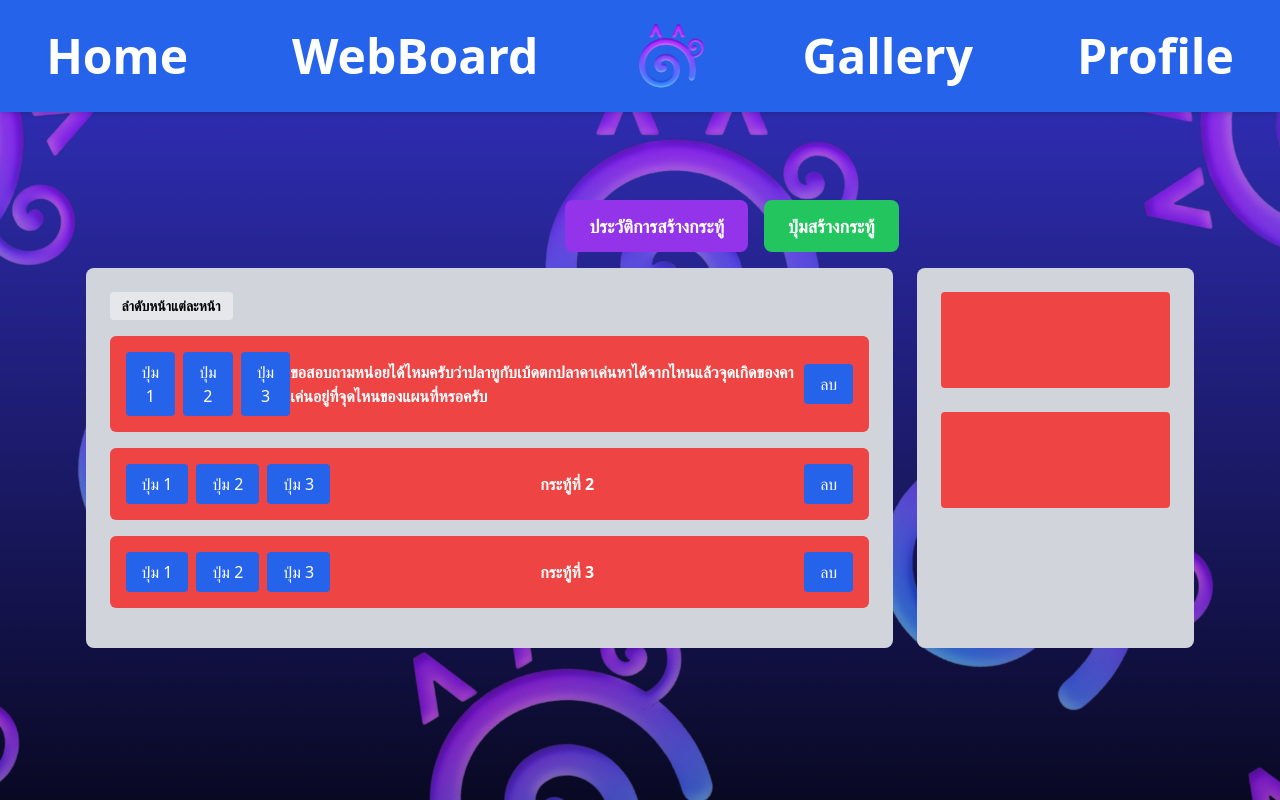
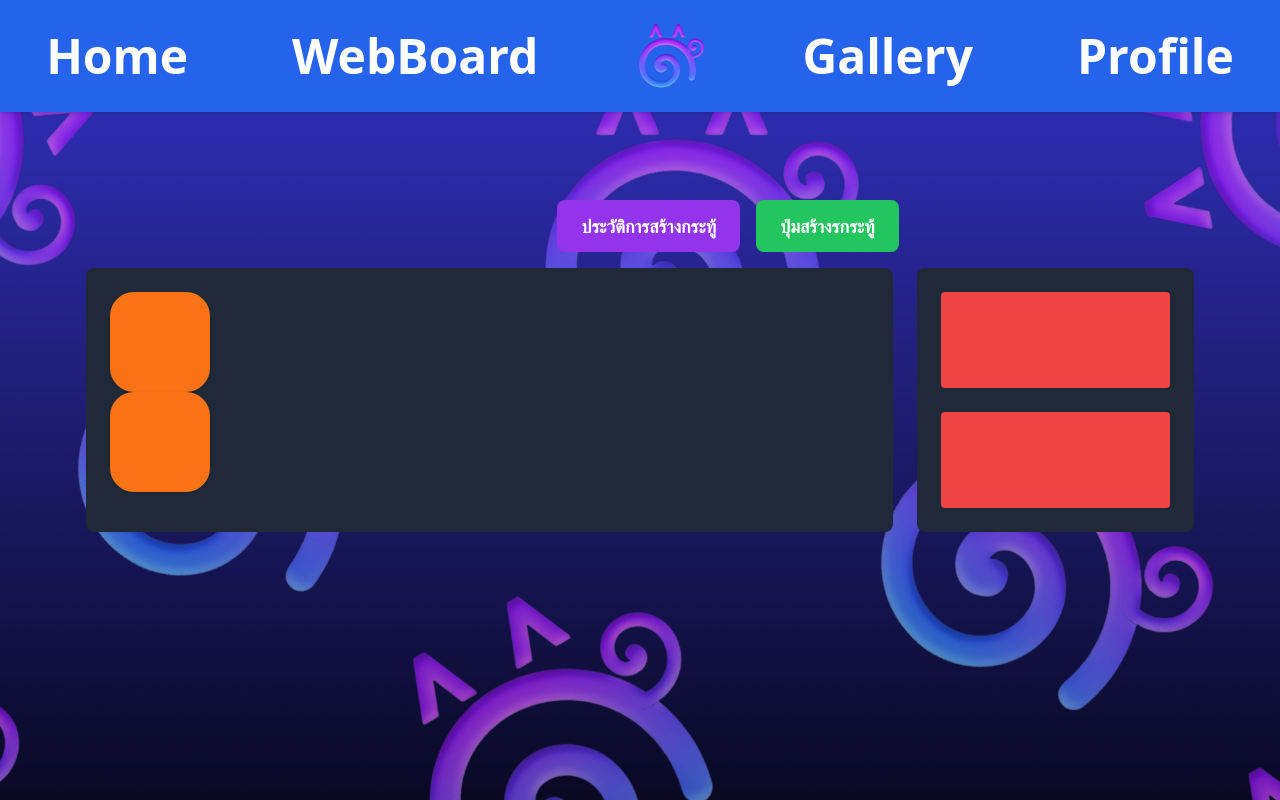
Before and after one commit to 94Diary/Fhisng_AND_Trading_WEB, a React (Vite) app: page /webboard in a window 1280 px wide. Shown: the top 800 px of the page. Built offline with nearby package versions, Linux system fonts and the light colour scheme.

Commit message:
แก้ไขเว็บบอร์ด

```diff
--- a/src/components/WEBBOARD/WebBoard.tsx
+++ b/src/components/WEBBOARD/WebBoard.tsx
@@ -1,12 +1,4 @@
-import React from "react";
-
-const WebBoard: React.FC = () => {
-  const posts = [
-    { id: 1, title: "ขอสอบถามหน่อยได้ไหมครับว่าปลาทูกับเบ้ดตกปลาคาเค่นหาได้จากไหนแล้วจุดเกิดของคาเค่นอยู่ที่จุดไหนของแผนที่หรอครับ" },
-    { id: 2, title: "กระทู้ที่ 2" },
-    { id: 3, title: "กระทู้ที่ 3" },
-  ];
-
+const WebBoard = () => {
   return (
     <div className=" mt-20 flex flex-col items-center bg-transparent text-white w-full min-h-screen p-6">
       {/* ปุ่มสร้างกระทู้ */}
@@ -16,51 +8,30 @@ const WebBoard: React.FC = () => {
             ประวัติการสร้างกระทู้
           </button>
           <button className="bg-green-500 px-6 py-3 rounded-lg text-lg font-semibold hover:bg-green-600">
-            ปุ่มสร้างกระทู้
+            ปุ่มสร้างรกระทู้
           </button>
         </div>
 
       <div className="flex w-[90%] gap-6">
 
         {/* กล่องด้านซ้าย */}
-        <div className="flex-1 bg-gray-300 p-6 rounded-lg">
-
-          {/* ปุ่มลำดับหน้า */}
-          <div className="bg-gray-200 text-black px-3 py-1 mb-4 rounded inline-block text-sm font-semibold">
-            ลำดับหน้าแต่ละหน้า
-          </div>
-
-          {/* รายการกระทู้ */}
-          {posts.map((post) => (
-            <div
-              key={post.id}
-              className="flex justify-between items-center bg-red-500 text-white p-4 mb-4 rounded-md"
-            >
-              {/* ปุ่มฝั่งซ้าย */}
-              <div className="flex gap-2">
-                <button className="bg-blue-600 px-4 py-2 rounded">ปุ่ม 1</button>
-                <button className="bg-blue-600 px-4 py-2 rounded">ปุ่ม 2</button>
-                <button className="bg-blue-600 px-4 py-2 rounded">ปุ่ม 3</button>
-              </div>
-
-              {/* ชื่อกระทู้ */}
-              <span className="font-semibold">{post.title}</span>
-
-              {/* ปุ่มลบ */}
-              <button className="bg-blue-600 px-4 py-2 rounded">ลบ</button>
-            </div>
-          ))}
+        <div className="flex-1 flex-col gap-6 bg-gray-800 p-6 rounded-lg ">
+          {/* การ์ด*/}
+          <div className="h-[100px] w-[100px] bg-orange-500 shadow rounded-3xl"></div>
+          <div className="h-[100px] w-[100px] bg-orange-500 shadow rounded-3xl"></div>
         </div>
 
         {/* กล่องด้านขวา (หมวดหมู่) */}
-          <div className="w-[25%] bg-gray-300 rounded-lg p-6 flex flex-col gap-6">
+          <div className="w-[25%] bg-gray-800 rounded-lg p-6 flex flex-col gap-6">
             <div className="bg-red-500 h-24 rounded"></div>
             <div className="bg-red-500 h-24 rounded"></div>
           </div>
       </div>
 
     </div>
+
   );
-};
+
+}
 
 export default WebBoard;
```
Also changed, not shown: src/components/admin/adminHOME/AdminCode.tsx (added), src/components/admin/adminHOME/AdminContent.tsx (added), src/components/admin/adminHOME/AdminHome.tsx (added).
